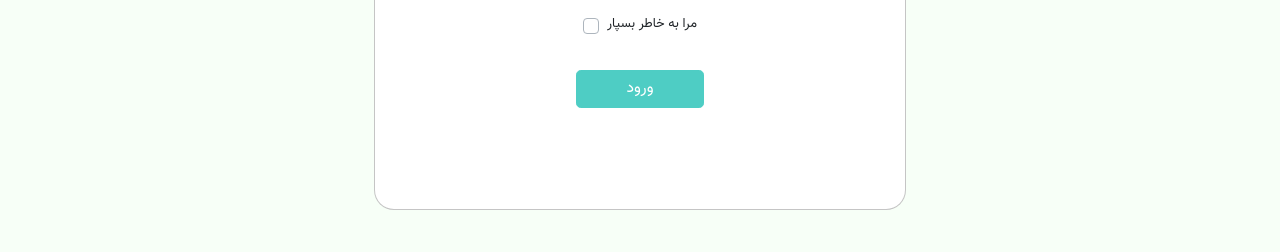
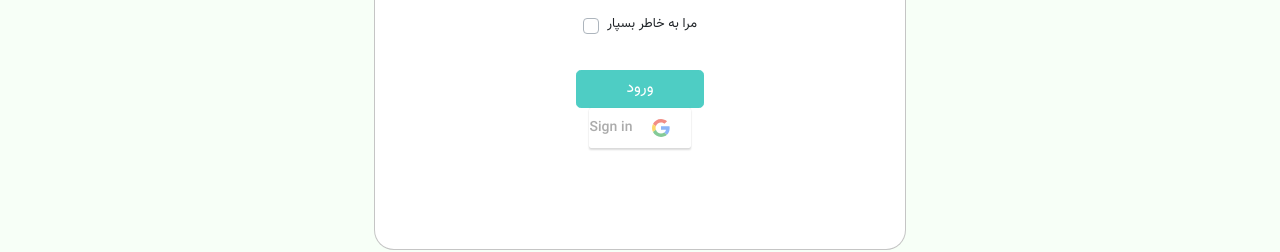
Before and after one commit to mobinashb/loghmeh, a React (Create React App) app: page /login in a window 1280 px wide. Shown: the part 625-877 px from the top of the page. Built offline with nearby package versions, Linux system fonts and the light colour scheme.

Commit message:
Add Google sign in

```diff
--- a/package.json
+++ b/package.json
@@ -13,6 +13,7 @@
     "react-bootstrap": "^1.0.0",
     "react-compound-timer": "^1.2.0",
     "react-dom": "^16.13.0",
+    "react-google-login": "^5.1.10",
     "react-infinite-scroller": "^1.2.4",
     "react-loading-overlay": "^1.0.1",
     "react-router-dom": "^5.1.2",
--- a/src/Components/LoginSignup.js
+++ b/src/Components/LoginSignup.js
@@ -2,6 +2,7 @@ import React from 'react';
 import {Header} from '../Utils/Utils';
 import swal from "sweetalert";
 import Form from './Form';
+import {LoginButton} from '../Utils/GoogleAuth';
 
 function Panels() {
   return (
@@ -39,11 +40,24 @@ class LoginForm extends Form {
     super(props);
     this.state = {
       email: '',
-      password: ''
+      password: '',
+      loggedIn: false
     };
     this.myChangeHandler = this.myChangeHandler.bind(this);
+    this.onSignIn = this.onSignIn.bind(this);
   }
+
+  onSignIn(googleUser) {
+    console.log("hi");
+    var profile = googleUser.getBasicProfile();
+    console.log('ID: ' + profile.getId()); // Do not send to your backend! Use an ID token instead.
+    console.log('Name: ' + profile.getName());
+    console.log('Image URL: ' + profile.getImageUrl());
+    console.log('Email: ' + profile.getEmail()); // This is null if the 'email' scope is not present.
+  }
+
   render() {
+    const buttonText = this.state.loggedIn ? "Signed in" : "Sign in";
     return(
       <form className="text-center p-5" action="/" id="login">
         <p className="h4 mb-4">ورود</p>
@@ -57,7 +71,12 @@ class LoginForm extends Form {
                 </div>
             </div>
         </div>
-        <button className="btn cyan-btn" type="submit">ورود</button>
+        <div className="d-flex justify-content-around">
+          <button className="btn cyan-btn" type="submit">ورود</button>
+        </div>
+        <div className="d-flex justify-content-around">
+          <LoginButton text={buttonText} onSignIn={this.onSignIn}/>
+        </div>
       </form>
     );
   }
--- a/src/Components/Navbar.js
+++ b/src/Components/Navbar.js
@@ -2,6 +2,7 @@ import React from 'react';
 import logo from '../Assets/LOGO.png';
 import {toPersianNum} from '../Utils/Utils';
 import PropTypes from "prop-types";
+import {LogoutButton} from '../Utils/GoogleAuth';
 
 class Navbar extends React.Component {
   showCart() {
@@ -28,7 +29,8 @@ class Navbar extends React.Component {
           </li>
           {profileNavlink}
           <li className="nav-item">
-            <a className="nav-link logout" href="/">خروج</a>
+            <LogoutButton/>
+            {/*<a className="nav-link logout" onClick={signOut}>خروج</a>*/}
           </li>
         </ul>
       </nav>
--- /dev/null
+++ b/src/Utils/GoogleAuth.js
@@ -0,0 +1,43 @@
+import {gapi} from "gapi-script";
+import React from "react";
+import {GoogleLogin, GoogleLogout} from 'react-google-login';
+
+function LogoutButton() {
+  return (
+      <GoogleLogout
+          render={() => (
+              <a className="nav-link logout">خروج</a>
+          )}
+          clientId="568052004069-80istmajegjol2dd97o4mt67imfemads.apps.googleusercontent.com"
+          buttonText="Logout"
+          onLogoutSuccess={console.log("signed outtttt")}
+      >
+      </GoogleLogout>
+  );
+}
+
+function LoginButton(props) {
+  return (
+      <GoogleLogin
+          clientId="568052004069-80istmajegjol2dd97o4mt67imfemads.apps.googleusercontent.com"
+          buttonText= {props.text}
+          onSuccess={props.onSignIn}
+          cookiePolicy={'single_host_origin'}
+      />
+  );
+}
+
+function signOut() {
+  gapi.auth2.init().then(() => {
+        var auth2 = gapi.auth2.getAuthInstance();
+        auth2.signOut().then(function () {
+          console.log('User signed out.');
+        });
+      }
+  )
+}
+
+
+export {
+  signOut, LoginButton, LogoutButton
+}
```
Also changed, not shown: src/Components/Home.js (+7 -0 lines), 1 other file (tests, documents, lock files or other folders).
